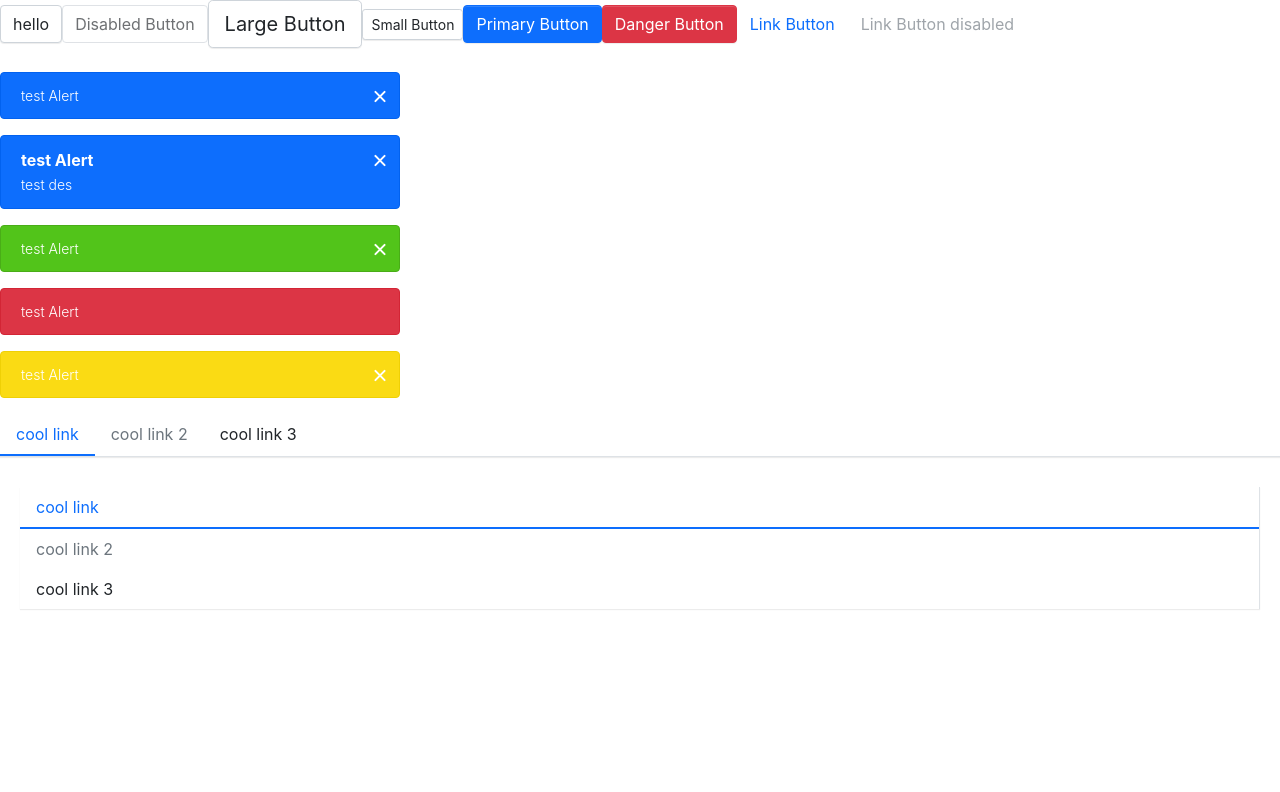
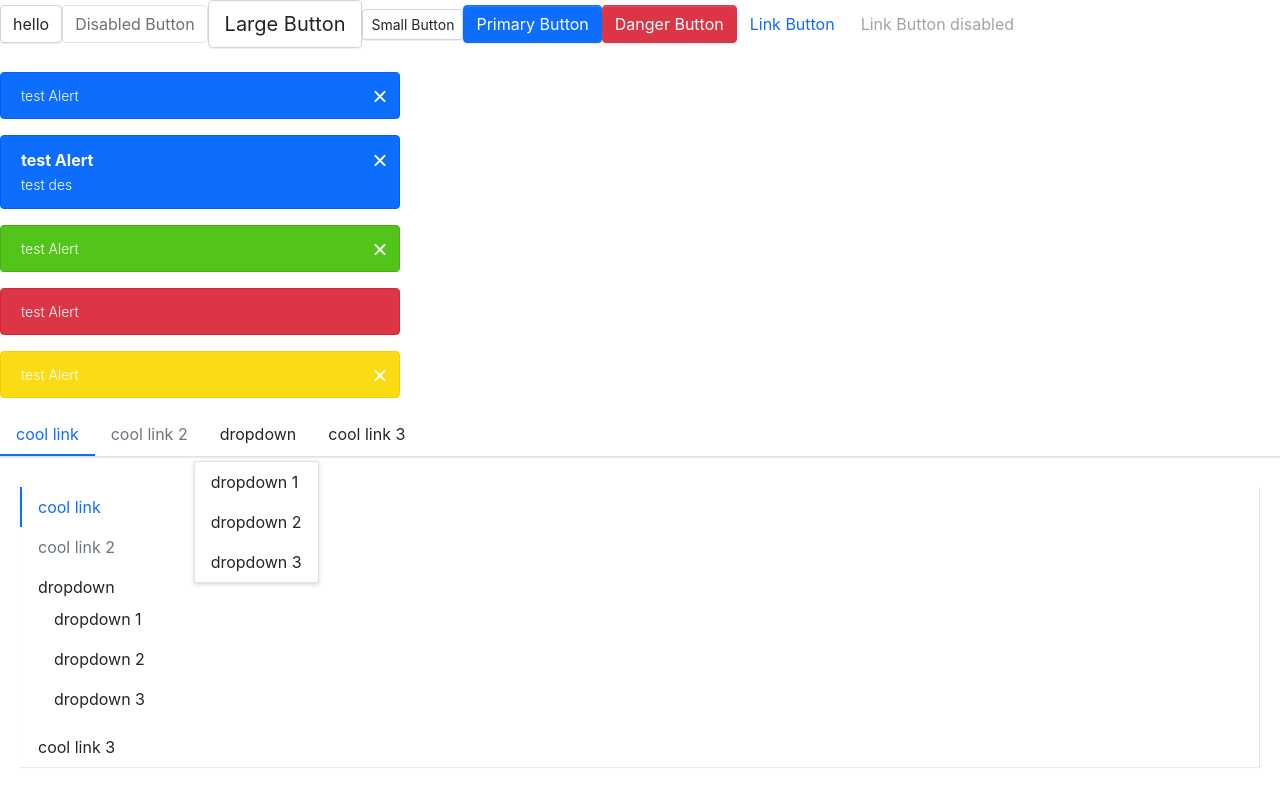
Before and after one commit to Yukiookami/sku-react-d-ts, a React (Create React App) app: page / in a window 1280 px wide. Shown: the top 792 px of the page. Built offline with nearby package versions, Linux system fonts and the light colour scheme.

Commit message:
submenu添加，样式完成

```diff
--- a/src/App.tsx
+++ b/src/App.tsx
@@ -1,7 +1,7 @@
 /*
  * @Author: zxy
  * @Date: 2022-04-11 14:33:08
- * @LastEditTime: 2022-05-12 20:16:29
+ * @LastEditTime: 2022-05-13 22:41:15
  * @FilePath: /sku-react-d/src/App.tsx
  */
 import React from 'react';
@@ -9,6 +9,7 @@
 import SkuAlert from './components/Alert/alert';
 import SkuMenu from './components/Menu/menu';
 import SkuMenuItem from './components/Menu/menuItem';
+import SkuSubMenu from './components/Menu/subMenu';
 
 function App() {
   return (
@@ -54,6 +55,20 @@
               cool link 2
             </SkuMenuItem>
 
+            <SkuSubMenu title='dropdown'>
+              <SkuMenuItem>
+                dropdown 1
+              </SkuMenuItem>
+
+              <SkuMenuItem>
+                dropdown 2
+              </SkuMenuItem>
+
+              <SkuMenuItem>
+                dropdown 3
+              </SkuMenuItem>
+            </SkuSubMenu>
+
             <SkuMenuItem>
               cool link 3
             </SkuMenuItem>
@@ -68,6 +83,20 @@
               cool link 2
             </SkuMenuItem>
 
+            <SkuSubMenu title='dropdown'>
+              <SkuMenuItem>
+                dropdown 1
+              </SkuMenuItem>
+
+              <SkuMenuItem>
+                dropdown 2
+              </SkuMenuItem>
+
+              <SkuMenuItem>
+                dropdown 3
+              </SkuMenuItem>
+            </SkuSubMenu>
+
             <SkuMenuItem>
               cool link 3
             </SkuMenuItem>
--- a/src/components/Menu/_style.scss
+++ b/src/components/Menu/_style.scss
@@ -11,6 +11,8 @@
     padding: $menu-item-padding-y $menu-item-padding-x;
     cursor: pointer;
     transition: $menu-transition;
+    // border-bottom: $menu-item-active-border-width solid transparent;
+
     &:hover, &:focus {
       text-decoration: none;
     }
@@ -24,6 +26,64 @@
       border-bottom: $menu-item-active-border-width solid $menu-item-active-color;
     }
   }
+
+  .submenu-item {
+    position: relative;
+    .submenu-title {
+      display: flex;
+      align-items: center;
+    }
+    .arrow-icon {
+      transition: transform .25s ease-in-out;
+      margin-left: 3px;
+    }
+    &:hover {
+      .arrow-icon {
+        transform: rotate(180deg);
+      }
+    }
+  }
+  .is-vertical {
+    .arrow-icon {
+      transform: rotate(0deg) !important;
+    }
+  }
+  .is-vertical.is-opened {
+    .arrow-icon {
+      transform: rotate(180deg) !important;
+    }
+  }
+  .sku-submenu {
+    //display: none;
+    list-style:none;
+    padding-left: 0;
+    white-space: nowrap;
+    //transition: $menu-transition;
+    .sku-menu-item {
+      padding: $menu-item-padding-y $menu-item-padding-x;
+      cursor: pointer;
+      transition: $menu-transition;
+      color: $body-color;
+      &.is-active, &:hover {
+        color: $menu-item-active-color !important;
+      }
+    }
+  }
+}
+
+.menu-horizontal {
+  >.menu-item {
+    border-bottom: $menu-item-active-border-width solid transparent;
+  }
+  .sku-submenu {
+    position: absolute;
+    background: $white;
+    z-index: 100;
+    top: calc(100% + 5px);
+    left: -10px;
+    border: $menu-border-width solid $menu-border-color;
+    box-shadow: $submenu-box-shadow;
+  }
 }
 
 .menu-vertical {
@@ -31,7 +91,7 @@
   border-bottom: 0px;
   margin: 10px 20px;
   border-right: $menu-border-width solid $menu-border-color;
-  >.menu-item {
+  >.sku-menu-item {
     border-left: $menu-item-active-border-width solid transparent;
     &.is-active, &:hover {
       border-bottom: 0px;
--- a/src/components/Menu/menu.tsx
+++ b/src/components/Menu/menu.tsx
@@ -1,7 +1,7 @@
 /*
  * @Author: zxy
  * @Date: 2022-04-15 16:22:36
- * @LastEditTime: 2022-05-12 20:19:41
+ * @LastEditTime: 2022-05-13 22:55:17
  * @FilePath: /sku-react-d/src/components/Menu/menu.tsx
  */
 import React, { createContext, useState } from "react";
@@ -32,7 +32,8 @@
   const [currentActive, setActive] = useState(defaultIndex)
 
   const classes = classNames('sku-menu', className, {
-    'menu-vertical': mode === 'vertical'
+    'menu-vertical': mode === 'vertical',
+    'menu-horizontal': mode !== 'vertical'
   })
 
   const handleClick = (index: number) => {
@@ -58,7 +59,7 @@
       const childElement = child as React.FunctionComponentElement<MenuItemProps>
       const { displayName } = childElement.type
 
-      if (displayName === 'MenuItem') {
+      if (displayName === 'MenuItem' || displayName === 'SubMenu') {
         return React.cloneElement(childElement, {
           index
         })
--- /dev/null
+++ b/src/components/Menu/subMenu.tsx
@@ -0,0 +1,56 @@
+import React, { useContext } from "react";
+import classNames from "classnames";
+import { MenuContext } from "./menu";
+import { MenuItemProps } from "./menuItem";
+
+export interface SubMenuProps {
+  index?:number,
+  title: string,
+  className?: string
+}
+
+const SkuSubMenu: React.FC<SubMenuProps> = (props) => {
+  const {
+    index,
+    title,
+    className,
+    children
+  } = props
+
+  const context = useContext(MenuContext)
+  const classes = classNames('sku-menu-item submenu-item', className, {
+    'is-active': context.index === index
+  })
+
+  const renderChildren = () => {
+    const childrenComponent = React.Children.map(children, (child, i) => {
+      const childELement = child as React.FunctionComponentElement<MenuItemProps>
+
+      if (childELement.type.displayName === 'MenuItem') {
+        return childELement
+      } else {
+        console.error("Warning: Menu has a child which is not a MenuItem component")
+      }
+    })
+
+    return (
+      <ul className="sku-submenu">
+        {childrenComponent}
+      </ul>
+    )
+  }
+
+  return (
+    <li key={index} className={classes}>
+      <div className="submenu-title">
+        {title}
+      </div>
+
+      {renderChildren()}
+    </li>
+  )
+}
+
+SkuSubMenu.displayName = 'SubMenu'
+
+export default SkuSubMenu
```
